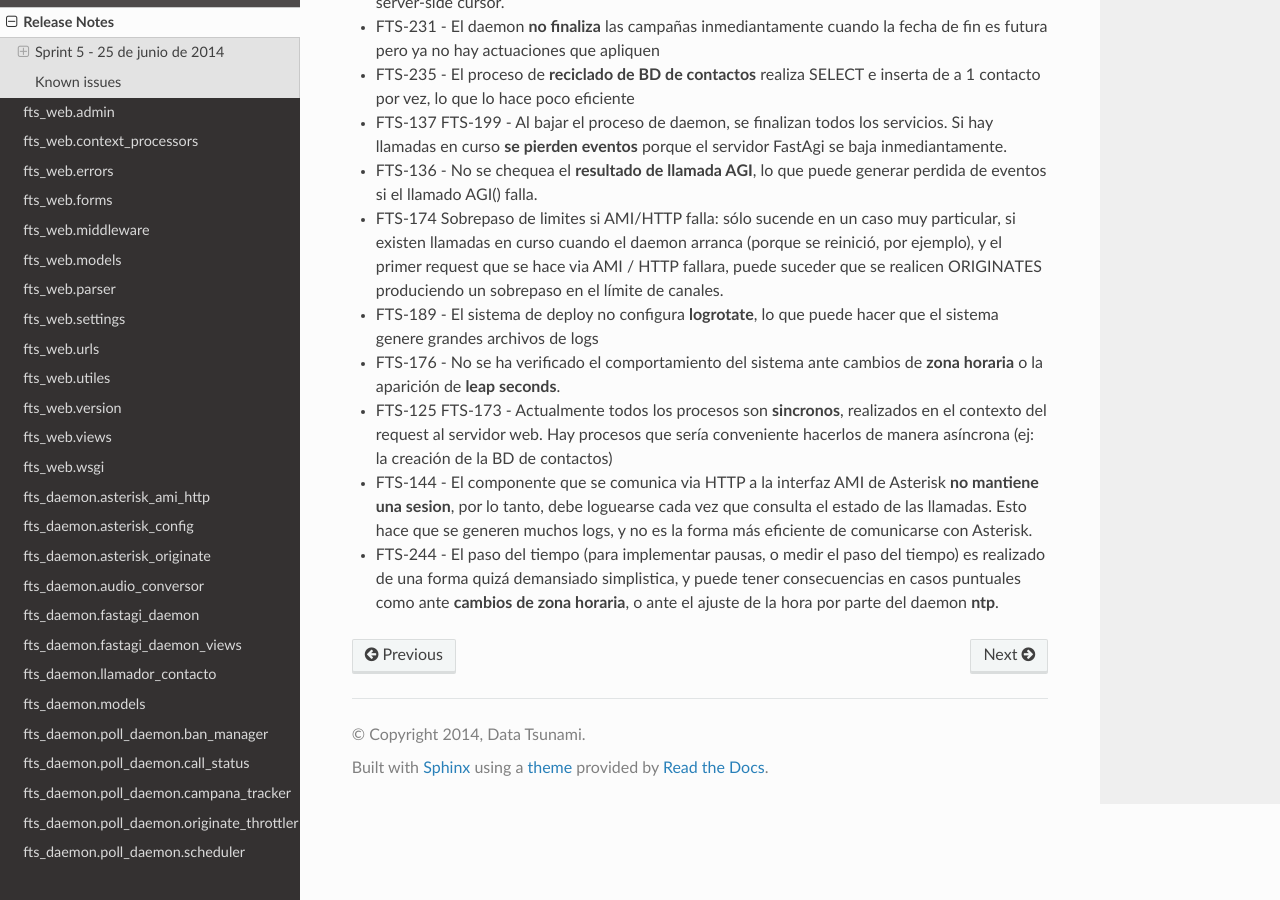
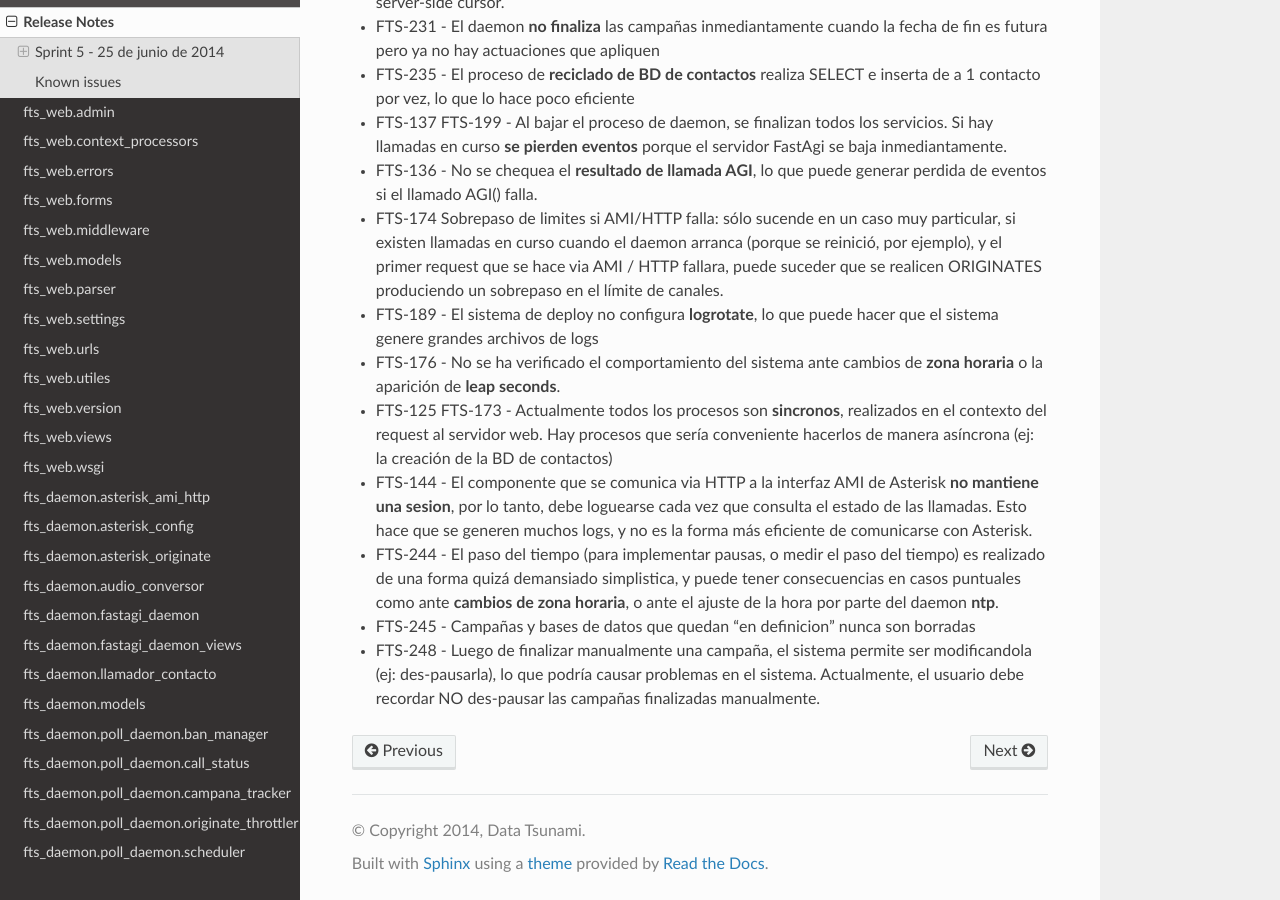
Before and after one commit to aybaker/omnicontact, a Sphinx documentation site: the page built from docs/release_notes.rst, in a window 1280 px wide and 900 px high, scrolled down 767 px. Built offline with Sphinx 7.4.7 and the Read the Docs theme 2.0.0, drawn with Linux system fonts in a browser that asks for light colours.

Commit message:
Ajustes de technical debt

```diff
--- a/docs/release_notes.rst
+++ b/docs/release_notes.rst
@@ -61,3 +61,8 @@ Known issues
   es realizado de una forma quizá demansiado simplistica, y puede tener consecuencias
   en casos puntuales como ante **cambios de zona horaria**, o ante el ajuste de la hora
   por parte del daemon **ntp**.
+* FTS-245 - Campañas y bases de datos que quedan "en definicion" nunca son borradas
+* FTS-248 - Luego de finalizar manualmente una campaña, el sistema permite ser
+  modificandola (ej: des-pausarla), lo que podría causar problemas en el sistema.
+  Actualmente, el usuario debe recordar NO des-pausar las campañas finalizadas
+  manualmente.
```
